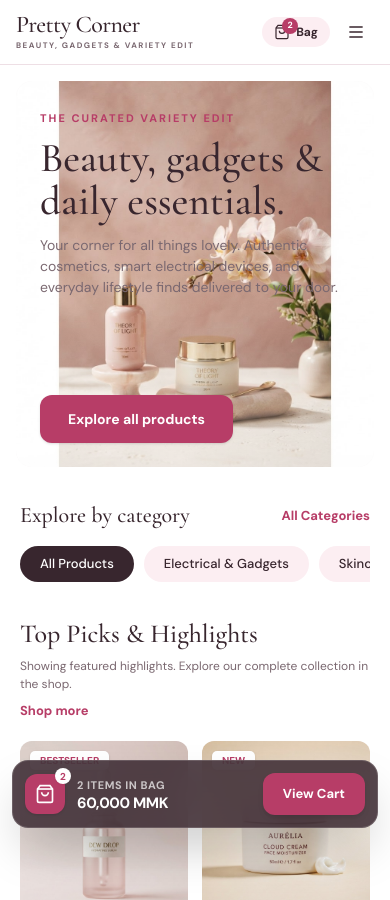
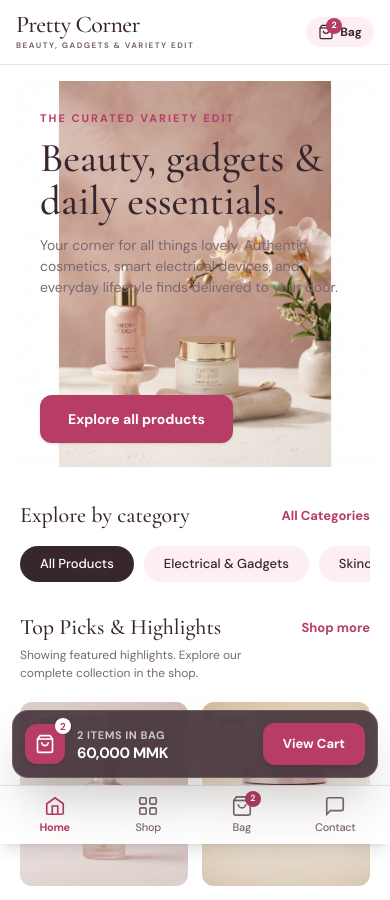
Before and after one commit to TheinMinHtet/Pretty_Corner, a Next.js app: page / in a window 390 px wide. Shown: the top 900 px of the page. Built offline with nearby package versions, Linux system fonts and the light colour scheme.

Commit message:
fix: restore bottom 4-tab navigation, remove mobile hamburger, and align 'Shop more' on mobile

```diff
--- a/src/app/page.tsx
+++ b/src/app/page.tsx
@@ -163,9 +163,9 @@ export default function HomePage() {
 
       {/* 5. Bestsellers - Responsive Grid */}
       <section className="w-full max-w-7xl mx-auto px-5 sm:px-6 lg:px-8 pt-4 pb-10">
-        <div className="flex flex-col sm:flex-row sm:items-baseline justify-between mb-5 gap-2">
-          <div>
-            <h3 className="font-serif text-[26px] sm:text-[32px] font-medium text-[#38262e]">
+        <div className="flex items-start sm:items-baseline justify-between gap-3 mb-5">
+          <div className="min-w-0">
+            <h3 className="font-serif text-[22px] sm:text-[32px] font-medium text-[#38262e] leading-tight">
               Top Picks & Highlights
             </h3>
             <p className="font-sans text-[12px] sm:text-[13px] text-[#7a6870] mt-1">
@@ -174,7 +174,7 @@ export default function HomePage() {
           </div>
           <Link
             href={activeCategory === 'all' ? '/shop' : `/shop?category=${activeCategory}`}
-            className="text-[13px] font-bold text-[#b73d67] hover:underline shrink-0"
+            className="text-[13px] font-bold text-[#b73d67] hover:underline shrink-0 whitespace-nowrap pt-1 sm:pt-0"
           >
             Shop more
           </Link>
--- a/src/components/FloatingCartBar.tsx
+++ b/src/components/FloatingCartBar.tsx
@@ -28,7 +28,7 @@ export default function FloatingCartBar() {
         isVisible
           ? 'translate-y-0 opacity-100 pointer-events-auto'
           : 'translate-y-20 opacity-0 pointer-events-none'
-      } bottom-4 md:bottom-6 left-3 right-3 md:left-1/2 md:-translate-x-1/2 max-w-[420px] md:max-w-xl md:w-full mx-auto`}
+      } bottom-[calc(66px+env(safe-area-inset-bottom,0px))] md:bottom-6 left-3 right-3 md:left-1/2 md:-translate-x-1/2 max-w-[420px] md:max-w-xl md:w-full mx-auto`}
     >
       <div className="bg-[#38262e]/85 text-white rounded-2xl p-3 sm:px-5 sm:py-3.5 shadow-2xl border border-white/15 flex items-center justify-between gap-3 backdrop-blur-lg">
         {/* Left Side: Bag Item Counter & Total Price */}
--- a/src/components/Header.tsx
+++ b/src/components/Header.tsx
@@ -1,6 +1,6 @@
 'use client';
 
-import React, { useState } from 'react';
+import React from 'react';
 import Link from 'next/link';
 import dynamic from 'next/dynamic';
 import { usePathname } from 'next/navigation';
@@ -9,7 +9,6 @@ const CartBadge = dynamic(() => import('@/components/CartBadge'), { ssr: false }
 
 export default function Header() {
   const pathname = usePathname();
-  const [mobileMenuOpen, setMobileMenuOpen] = useState(false);
 
   const isHome = pathname === '/';
   const isShop = pathname.startsWith('/shop') || pathname.startsWith('/product');
@@ -21,7 +20,7 @@ export default function Header() {
       {/* Main Navigation Bar */}
       <div className="max-w-7xl mx-auto px-4 sm:px-6 lg:px-8 h-[64px] md:h-[74px] flex items-center justify-between gap-4">
         {/* Brand Logo */}
-        <Link href="/" className="flex flex-col group shrink-0" onClick={() => setMobileMenuOpen(false)}>
+        <Link href="/" className="flex flex-col group shrink-0">
           <span className="font-serif text-[24px] sm:text-[28px] md:text-[30px] lg:text-[34px] font-medium leading-none text-[#38262e] tracking-tight group-hover:text-[#b73d67] transition-colors">
             Pretty Corner
           </span>
@@ -86,7 +85,6 @@ export default function Header() {
           {/* Bag Button */}
           <Link
             href="/bag"
-            onClick={() => setMobileMenuOpen(false)}
             className="flex items-center gap-1.5 sm:gap-2 bg-[#fceef2] hover:bg-[#fae2ea] text-[#38262e] px-3 sm:px-4 py-1.5 sm:py-2 rounded-full transition-all group"
           >
             <div className="relative">
@@ -101,74 +99,8 @@ export default function Header() {
               Bag
             </span>
           </Link>
-
-          {/* Mobile Menu Toggle Button (visible on mobile only) */}
-          <button
-            onClick={() => setMobileMenuOpen(!mobileMenuOpen)}
-            className="md:hidden p-2 rounded-lg text-[#38262e] hover:bg-[#fceef2] transition-colors cursor-pointer"
-            aria-label="Toggle navigation menu"
-          >
-            {mobileMenuOpen ? (
-              <svg className="w-5 h-5 text-[#38262e]" viewBox="0 0 24 24" fill="none" stroke="currentColor" strokeWidth="2">
-                <path d="M18 6L6 18M6 6l12 12" />
-              </svg>
-            ) : (
-              <svg className="w-5 h-5 text-[#38262e]" viewBox="0 0 24 24" fill="none" stroke="currentColor" strokeWidth="2">
-                <path d="M4 6h16M4 12h16M4 18h16" />
-              </svg>
-            )}
-          </button>
         </div>
       </div>
-
-      {/* Mobile Dropdown Menu for Navigation Links */}
-      {mobileMenuOpen && (
-        <div className="md:hidden bg-white/98 border-t border-[#eedfe5] px-5 py-4 space-y-1 shadow-lg animate-in fade-in slide-in-from-top-2 duration-200">
-          <Link
-            href="/"
-            onClick={() => setMobileMenuOpen(false)}
-            className={`flex items-center justify-between py-2.5 px-3 rounded-lg text-[14px] font-medium transition-colors ${
-              isHome ? 'bg-[#fceef2] text-[#b73d67] font-bold' : 'text-[#38262e] hover:bg-[#faf7f8]'
-            }`}
-          >
-            <span>Home</span>
-            {isHome && <span className="w-1.5 h-1.5 rounded-full bg-[#b73d67]" />}
-          </Link>
-
-          <Link
-            href="/shop"
-            onClick={() => setMobileMenuOpen(false)}
-            className={`flex items-center justify-between py-2.5 px-3 rounded-lg text-[14px] font-medium transition-colors ${
-              isShop ? 'bg-[#fceef2] text-[#b73d67] font-bold' : 'text-[#38262e] hover:bg-[#faf7f8]'
-            }`}
-          >
-            <span>All Products</span>
-            {isShop && <span className="w-1.5 h-1.5 rounded-full bg-[#b73d67]" />}
-          </Link>
-
-          <Link
-            href="/order-lookup"
-            onClick={() => setMobileMenuOpen(false)}
-            className={`flex items-center justify-between py-2.5 px-3 rounded-lg text-[14px] font-medium transition-colors ${
-              isTrack ? 'bg-[#fceef2] text-[#b73d67] font-bold' : 'text-[#38262e] hover:bg-[#faf7f8]'
-            }`}
-          >
-            <span>Track Order</span>
-            {isTrack && <span className="w-1.5 h-1.5 rounded-full bg-[#b73d67]" />}
-          </Link>
-
-          <Link
-            href="/contact"
-            onClick={() => setMobileMenuOpen(false)}
-            className={`flex items-center justify-between py-2.5 px-3 rounded-lg text-[14px] font-medium transition-colors ${
-              isContact ? 'bg-[#fceef2] text-[#b73d67] font-bold' : 'text-[#38262e] hover:bg-[#faf7f8]'
-            }`}
-          >
-            <span>Contact & Help</span>
-            {isContact && <span className="w-1.5 h-1.5 rounded-full bg-[#b73d67]" />}
-          </Link>
-        </div>
-      )}
     </header>
   );
 }
--- a/src/components/MobileShell.tsx
+++ b/src/components/MobileShell.tsx
@@ -1,28 +1,45 @@
 'use client';
 
 import React from 'react';
+import Navigation from './Navigation';
 import Header from './Header';
 import Footer from './Footer';
 import dynamic from 'next/dynamic';
+import { usePathname } from 'next/navigation';
 
 const FloatingCartBar = dynamic(() => import('./FloatingCartBar'), { ssr: false });
 
 export default function MobileShell({ children }: { children: React.ReactNode }) {
+  const pathname = usePathname();
+
+  // Show bottom navigation bar only on main browsing pages (hide on product details, checkout, payment, confirmation)
+  const isExcludedRoute =
+    pathname.startsWith('/product') ||
+    pathname.startsWith('/checkout') ||
+    pathname.startsWith('/order-confirmation') ||
+    pathname.startsWith('/payment-pending') ||
+    pathname.startsWith('/payment-recovery');
+
+  const showNav = !isExcludedRoute;
+
   return (
     <div className="w-full min-h-screen bg-white text-[#38262e] relative flex flex-col">
-      {/* Universal Consistent Header (mobile, tablet, desktop) */}
+      {/* Header */}
       <Header />
 
       {/* Main Content Area */}
-      <main className="flex-1 flex flex-col w-full">
+      <main className={`flex-1 flex flex-col w-full ${showNav ? 'pb-[64px] md:pb-0' : ''}`}>
         {children}
       </main>
 
       {/* Sticky Floating Cart Bar */}
       <FloatingCartBar />
 
-      {/* Universal Consistent Footer */}
+      {/* Footer */}
       <Footer />
+
+      {/* Mobile Bottom 4-Tab Navigation */}
+      {showNav && <Navigation />}
     </div>
   );
 }
--- /dev/null
+++ b/src/components/Navigation.tsx
@@ -0,0 +1,94 @@
+'use client';
+
+import React from 'react';
+import Link from 'next/link';
+import dynamic from 'next/dynamic';
+import { usePathname } from 'next/navigation';
+
+const CartBadge = dynamic(() => import('@/components/CartBadge'), { ssr: false });
+
+export default function Navigation() {
+  const pathname = usePathname();
+
+  const isHome = pathname === '/';
+  const isShop = pathname.startsWith('/shop') || pathname.startsWith('/product');
+  const isBag = pathname.startsWith('/bag') || pathname.startsWith('/checkout') || pathname.startsWith('/order-confirmation') || pathname.startsWith('/payment');
+  const isContact = pathname.startsWith('/contact') || pathname.startsWith('/about') || pathname.startsWith('/faq') || pathname.startsWith('/policies') || pathname.startsWith('/order-lookup') || pathname.startsWith('/order-tracking');
+
+  return (
+    <nav className="md:hidden fixed bottom-0 left-0 right-0 w-full bg-white/95 backdrop-blur-md z-40 border-t border-[#eedfe5] shadow-lg pb-[env(safe-area-inset-bottom,0px)]">
+      <div className="h-[58px] max-w-md mx-auto flex items-center justify-around px-2">
+        {/* Home Tab */}
+        <Link
+          href="/"
+          className={`flex flex-col items-center justify-center w-16 py-1 transition-colors ${
+            isHome ? 'text-[#b73d67]' : 'text-[#7a6870] hover:text-[#38262e]'
+          }`}
+        >
+          <svg className="w-[22px] h-[22px]" viewBox="0 0 24 24" fill="none" stroke="currentColor" strokeWidth="1.8">
+            <path d="M3 9.5L12 3l9 6.5V20a1 1 0 01-1 1H4a1 1 0 01-1-1V9.5z" />
+            <path d="M9 21V12h6v9" />
+          </svg>
+          <span className={`text-[11px] mt-0.5 tracking-tight ${isHome ? 'font-bold' : 'font-medium'}`}>
+            Home
+          </span>
+        </Link>
+
+        {/* Shop Tab */}
+        <Link
+          href="/shop"
+          className={`flex flex-col items-center justify-center w-16 py-1 transition-colors ${
+            isShop ? 'text-[#b73d67]' : 'text-[#7a6870] hover:text-[#38262e]'
+          }`}
+        >
+          <svg className="w-[22px] h-[22px]" viewBox="0 0 24 24" fill="none" stroke="currentColor" strokeWidth="1.8">
+            <rect x="3" y="3" width="7" height="7" rx="1.5" />
+            <rect x="14" y="3" width="7" height="7" rx="1.5" />
+            <rect x="14" y="14" width="7" height="7" rx="1.5" />
+            <rect x="3" y="14" width="7" height="7" rx="1.5" />
+          </svg>
+          <span className={`text-[11px] mt-0.5 tracking-tight ${isShop ? 'font-bold' : 'font-medium'}`}>
+            Shop
+          </span>
+        </Link>
+
+        {/* Bag Tab */}
+        <Link
+          href="/bag"
+          className={`flex flex-col items-center justify-center w-16 py-1 transition-colors relative ${
+            isBag ? 'text-[#b73d67]' : 'text-[#7a6870] hover:text-[#38262e]'
+          }`}
+        >
+          <div className="relative">
+            <svg className="w-[22px] h-[22px]" viewBox="0 0 24 24" fill="none" stroke="currentColor" strokeWidth="1.8">
+              <path d="M6 2L3 6v14a2 2 0 002 2h14a2 2 0 002-2V6l-3-4H6z" />
+              <path d="M3 6h18" />
+              <path d="M16 10a4 4 0 01-8 0" />
+            </svg>
+            <CartBadge />
+          </div>
+          <span
+            className={`text-[11px] mt-0.5 tracking-tight ${isBag ? 'font-bold' : 'font-medium'}`}
+          >
+            Bag
+          </span>
+        </Link>
+
+        {/* Contact Tab */}
+        <Link
+          href="/contact"
+          className={`flex flex-col items-center justify-center w-16 py-1 transition-colors ${
+            isContact ? 'text-[#b73d67]' : 'text-[#7a6870] hover:text-[#38262e]'
+          }`}
+        >
+          <svg className="w-[22px] h-[22px]" viewBox="0 0 24 24" fill="none" stroke="currentColor" strokeWidth="1.8">
+            <path d="M21 15a2 2 0 01-2 2H7l-4 4V5a2 2 0 012-2h14a2 2 0 012 2z" />
+          </svg>
+          <span className={`text-[11px] mt-0.5 tracking-tight ${isContact ? 'font-bold' : 'font-medium'}`}>
+            Contact
+          </span>
+        </Link>
+      </div>
+    </nav>
+  );
+}
```
